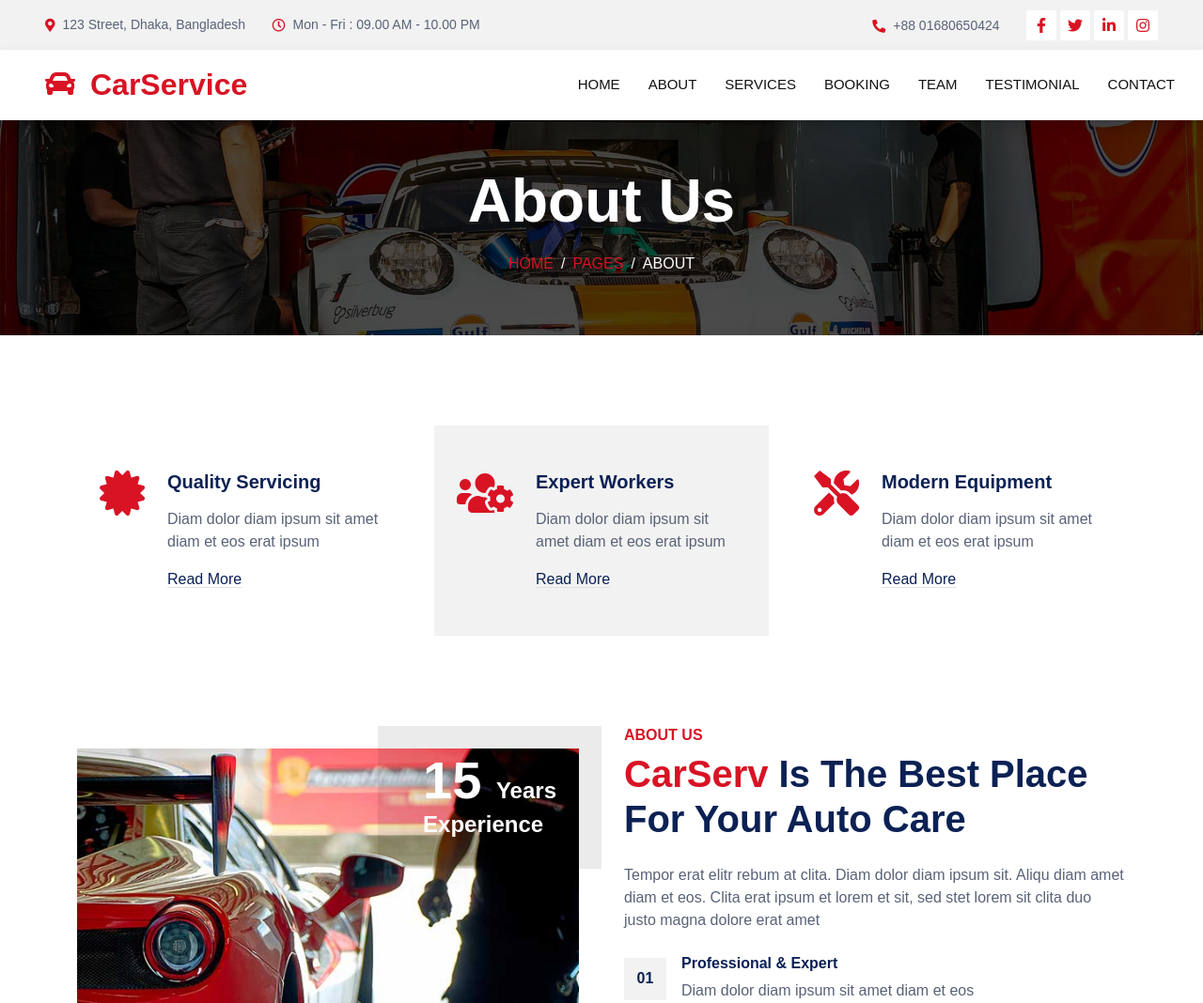
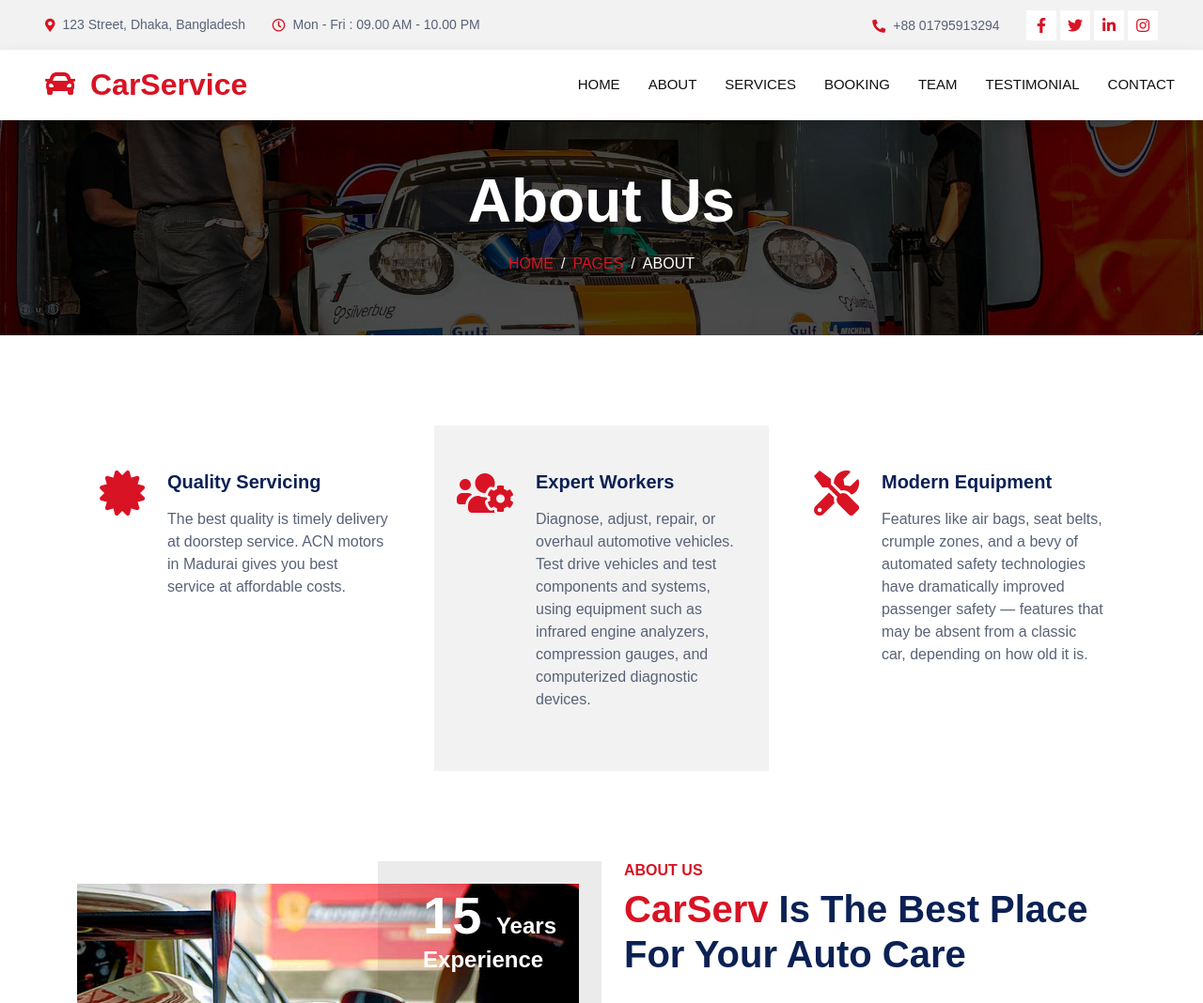
Before and after one commit to rehanakabirmim/carService, a PHP site: page /about.php in a window 1280 px wide. Shown: the top 1068 px of the page at 94% size. Run offline with PHP 8.4, Linux system fonts and the light colour scheme; data comes from the database, SQL or seed files in the repository; data that the repository does not hold is empty; some web fonts are replaced.

Commit message:
header part linkup

```diff
--- a/about.php
+++ b/about.php
@@ -32,8 +32,8 @@ get_header();
                     <i class="fa fa-certificate fa-3x text-primary flex-shrink-0"></i>
                     <div class="ps-4">
                         <h5 class="mb-3">Quality Servicing</h5>
-                        <p>Diam dolor diam ipsum sit amet diam et eos erat ipsum</p>
-                        <a class="text-secondary border-bottom" href="">Read More</a>
+                        <p>The best quality is timely delivery at doorstep service. ACN motors in Madurai gives you best service at affordable costs.</p>
+                        <!-- <a class="text-secondary border-bottom" href="">Read More</a> -->
                     </div>
                 </div>
             </div>
@@ -42,8 +42,8 @@ get_header();
                     <i class="fa fa-users-cog fa-3x text-primary flex-shrink-0"></i>
                     <div class="ps-4">
                         <h5 class="mb-3">Expert Workers</h5>
-                        <p>Diam dolor diam ipsum sit amet diam et eos erat ipsum</p>
-                        <a class="text-secondary border-bottom" href="">Read More</a>
+                        <p>Diagnose, adjust, repair, or overhaul automotive vehicles. Test drive vehicles and test components and systems, using equipment such as infrared engine analyzers, compression gauges, and computerized diagnostic devices.</p>
+                        <!-- <a class="text-secondary border-bottom" href="">Read More</a> -->
                     </div>
                 </div>
             </div>
@@ -52,8 +52,8 @@ get_header();
                     <i class="fa fa-tools fa-3x text-primary flex-shrink-0"></i>
                     <div class="ps-4">
                         <h5 class="mb-3">Modern Equipment</h5>
-                        <p>Diam dolor diam ipsum sit amet diam et eos erat ipsum</p>
-                        <a class="text-secondary border-bottom" href="">Read More</a>
+                        <p>Features like air bags, seat belts, crumple zones, and a bevy of automated safety technologies have dramatically improved passenger safety — features that may be absent from a classic car, depending on how old it is.</p>
+                        <!-- <a class="text-secondary border-bottom" href="">Read More</a> -->
                     </div>
                 </div>
             </div>
--- a/booking.php
+++ b/booking.php
@@ -34,7 +34,7 @@ get_header();
                     <i class="fa fa-certificate fa-3x text-primary flex-shrink-0"></i>
                     <div class="ps-4">
                         <h5 class="mb-3">Quality Servicing</h5>
-                        <p>Diam dolor diam ipsum sit amet diam et eos erat ipsum</p>
+                        <p>The best quality is timely delivery at doorstep service. ACN motors in Madurai gives you best service at affordable costs.</p>
                         <a class="text-secondary border-bottom" href="">Read More</a>
                     </div>
                 </div>
@@ -44,7 +44,7 @@ get_header();
                     <i class="fa fa-users-cog fa-3x text-primary flex-shrink-0"></i>
                     <div class="ps-4">
                         <h5 class="mb-3">Expert Workers</h5>
-                        <p>Diam dolor diam ipsum sit amet diam et eos erat ipsum</p>
+                        <p>Diagnose, adjust, repair, or overhaul automotive vehicles. Test drive vehicles and test components and systems, using equipment such as infrared engine analyzers, compression gauges, and computerized diagnostic devices.</p>
                         <a class="text-secondary border-bottom" href="">Read More</a>
                     </div>
                 </div>
@@ -54,7 +54,7 @@ get_header();
                     <i class="fa fa-tools fa-3x text-primary flex-shrink-0"></i>
                     <div class="ps-4">
                         <h5 class="mb-3">Modern Equipment</h5>
-                        <p>Diam dolor diam ipsum sit amet diam et eos erat ipsum</p>
+                        <p>Features like air bags, seat belts, crumple zones, and a bevy of automated safety technologies have dramatically improved passenger safety — features that may be absent from a classic car, depending on how old it is.</p>
                         <a class="text-secondary border-bottom" href="">Read More</a>
                     </div>
                 </div>
--- a/includes/header.php
+++ b/includes/header.php
@@ -4,7 +4,7 @@ $convert = explode('/', $_SERVER['PHP_SELF']); //string k array te convert kora
 $page = $convert[2];
 $location='123 Street, Dhaka, Bangladesh';
 $time="Mon - Fri : 09.00 AM - 10.00 PM";
-$phone="+88 01680650424";
+$phone="+88 01795913294";
 ?>
 
 
@@ -72,10 +72,10 @@ $phone="+88 01680650424";
                     <small><?php echo($phone);?></small>
                 </div>
                 <div class="h-100 d-inline-flex align-items-center">
-                    <a class="btn btn-sm-square bg-white text-primary me-1" href=""><i class="fab fa-facebook-f"></i></a>
-                    <a class="btn btn-sm-square bg-white text-primary me-1" href=""><i class="fab fa-twitter"></i></a>
-                    <a class="btn btn-sm-square bg-white text-primary me-1" href=""><i class="fab fa-linkedin-in"></i></a>
-                    <a class="btn btn-sm-square bg-white text-primary me-0" href=""><i class="fab fa-instagram"></i></a>
+                    <a class="btn btn-sm-square bg-white text-primary me-1" href="https://www.facebook.com/"><i class="fab fa-facebook-f"></i></a>
+                    <a class="btn btn-sm-square bg-white text-primary me-1" href="https://twitter.com/home"><i class="fab fa-twitter"></i></a>
+                    <a class="btn btn-sm-square bg-white text-primary me-1" href="https://www.linkedin.com/in/rehana-kabir-mim-63bb6623a/"><i class="fab fa-linkedin-in"></i></a>
+                    <a class="btn btn-sm-square bg-white text-primary me-0" href="https://www.instagram.com/"><i class="fab fa-instagram"></i></a>
                 </div>
             </div>
         </div>
```
